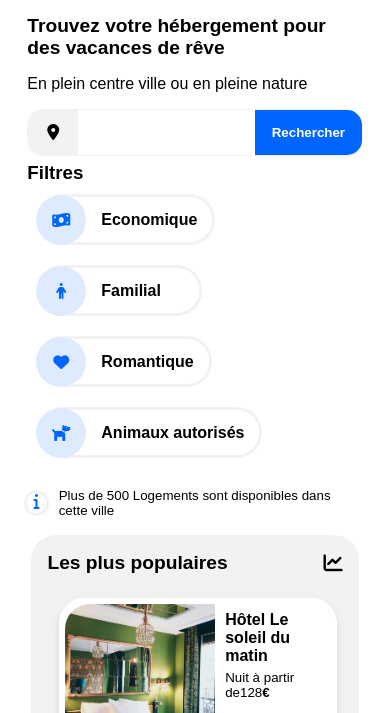
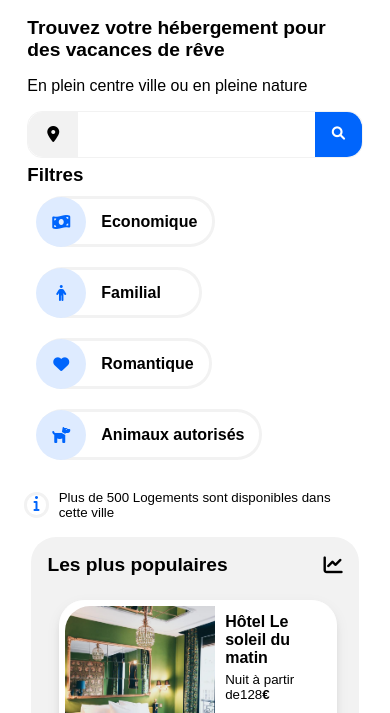
Before and after one commit to MathisZerbib/Zerbib_Mathis_2_12022022, a plain HTML site: page html/index.html in a window 390 px wide. Shown: the part 131-844 px from the top of the page. Drawn offline with Linux system fonts and the light colour scheme.

Commit message:
search button font awesome responsive

```diff
--- a/css/styles.css
+++ b/css/styles.css
@@ -864,6 +864,13 @@ hr {
 	justify-content: space-between
 }
 
+
+.searchForm .fa-search {
+	display: none;
+	background-color: #0065fc;
+}
+
+
 #pinMap {
 	background-color: #f2f2f2;
 	border-bottom-left-radius: 15px;
@@ -1190,7 +1197,14 @@ mostfamousTitle {
 	color: #0065fc
 }
 
-@media screen and (min-width: 992px) {
+@media screen and (max-width: 992px) {
+
+	.searchForm .fa-search {
+		display: flex;
+	}
+	.searchButton p {
+		display: none;
+	}
 	.activeLink {
 		border-top: solid 2px white;
 		color: #0065fc
--- a/html/index.html
+++ b/html/index.html
@@ -56,7 +56,10 @@
                                 <option value="Paris, France">
                                 <option value="Chamonix, France">
                             </datalist>
-                            <button class="searchButton" type="submit">Rechercher</button>
+                            <button class="searchButton" type="submit"><p>Rechercher</p>
+                                <i class="fas fa-search"></i>
+                            </button>
+
                         </form>
                     </div>
 
```
